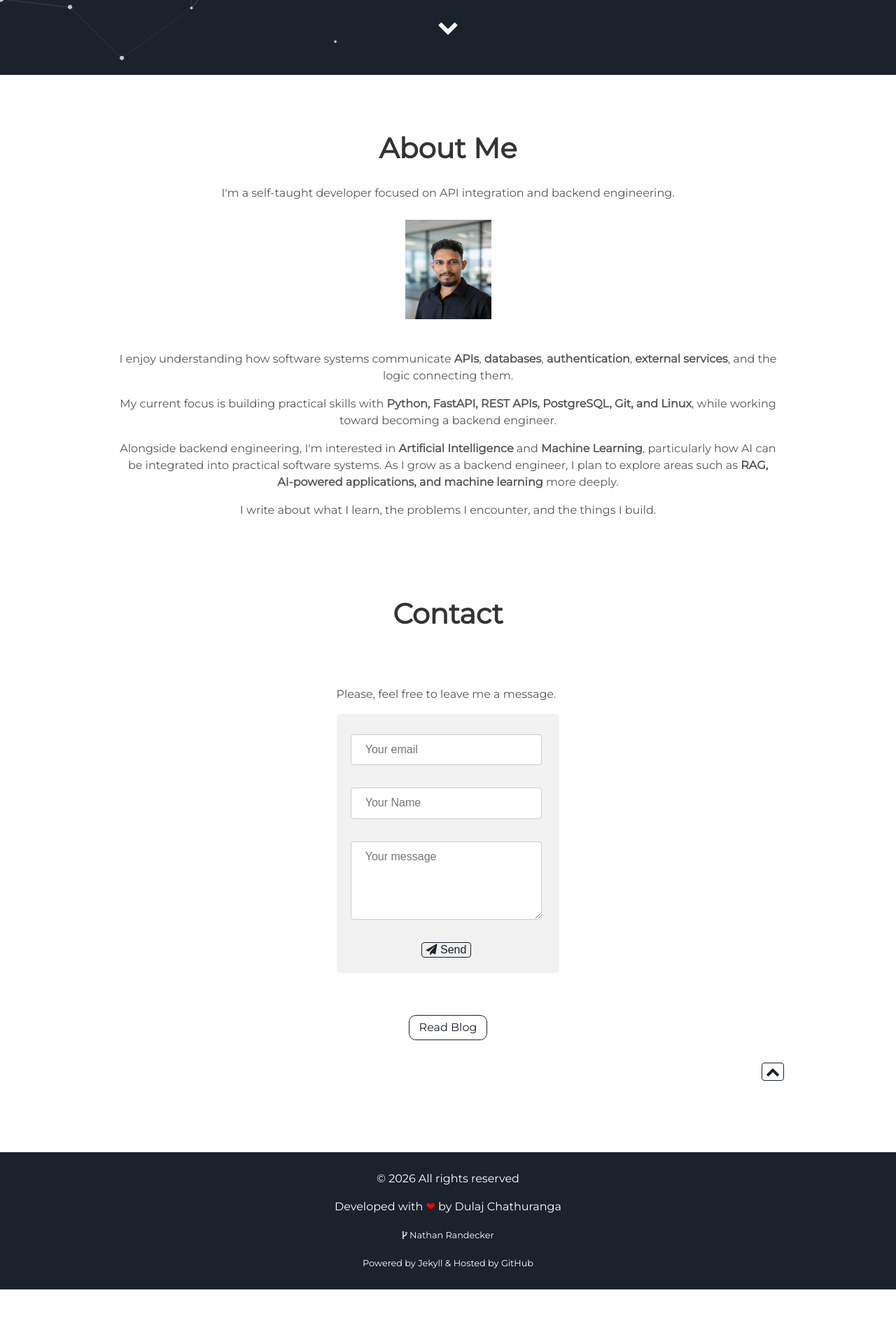
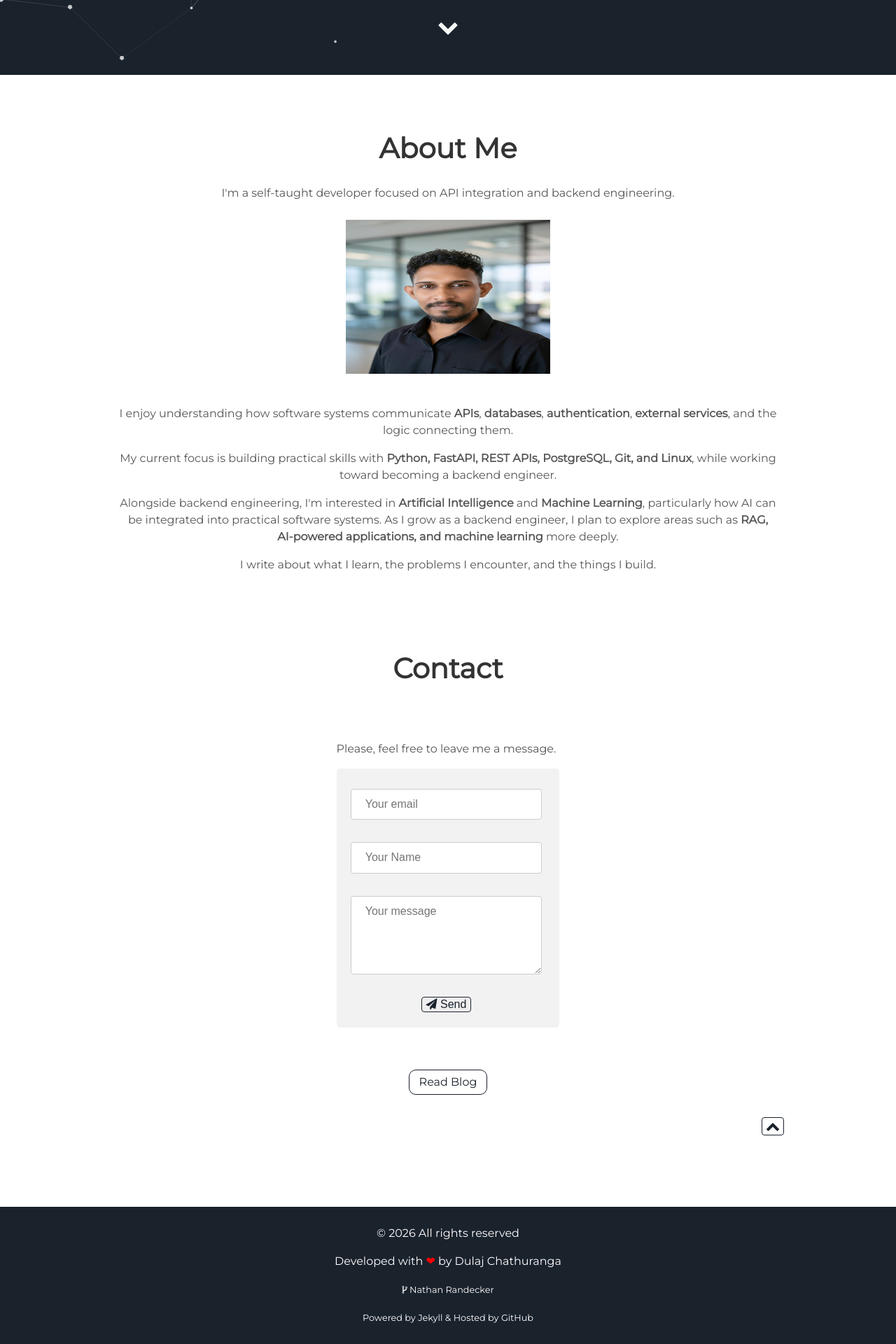
Before and after one commit to DulajChathuranga/dulajchathuranga.github.io, a Jekyll site: the page built from index.html, in a window 1280 px wide. Shown: the part 793-2713 px from the top of the page at 70% size. Built offline with Jekyll 4.4.1, drawn with Linux system fonts in a browser that asks for light colours; before the commit the page ends 2635 px from its top, so only the background shows below that.

Commit message:
Revise user details and image dimensions in about.html
Updated the user details section with enhanced content and image size.

```diff
--- a/_includes/about.html
+++ b/_includes/about.html
@@ -5,7 +5,7 @@
   <div class="user">
 
     <div class="tech">
-      <img alt="Dulaj Chathuranga" src="{{ "/assets/img/dulaj_chathuranga_2026.jpg" | prepend: site.baseurl }}" height="142" width="123"/>
+      <img alt="Dulaj Chathuranga" src="{{ "/assets/img/dulaj_chathuranga_2026.jpg" | prepend: site.baseurl }}" height="220" width="292"/>
       <p>
   I enjoy understanding how software systems communicate <strong>APIs</strong>, <strong>databases</strong>, <strong>authentication</strong>, <strong>external services</strong>, and the logic connecting them.
 </p>
```
